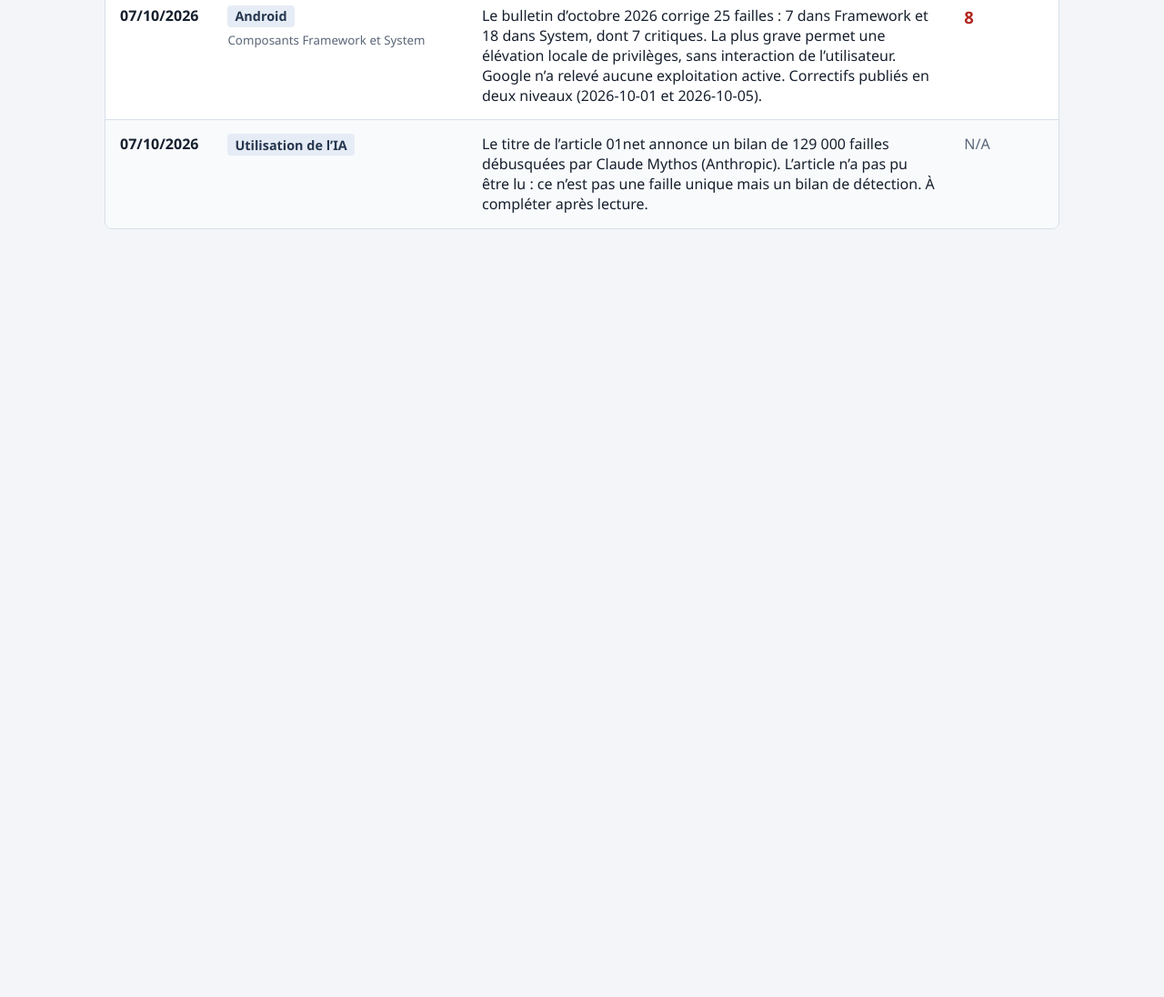
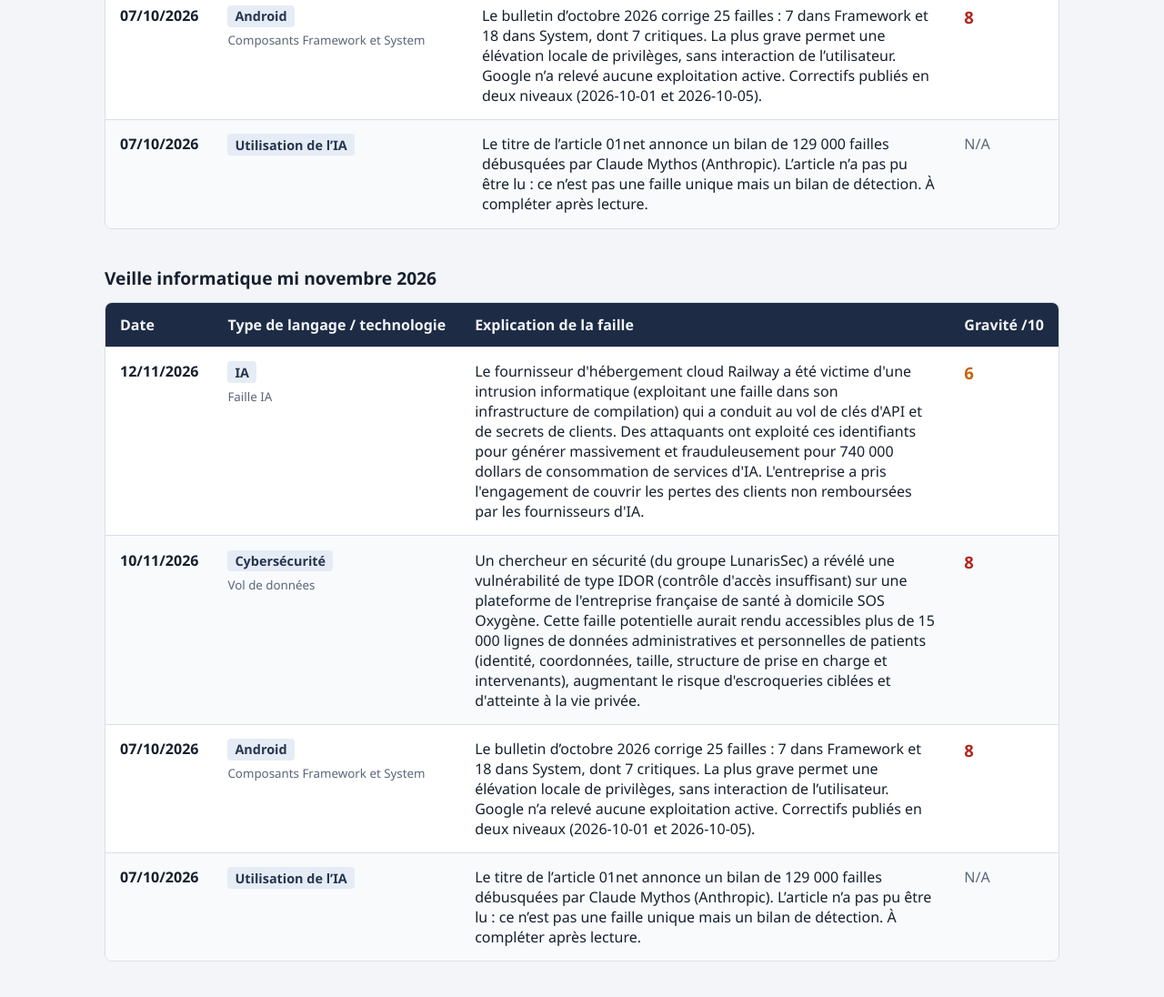
Before and after one commit to Axel-85/Portfolio, a plain HTML site: page veille.html in a window 1280 px wide. Shown: the part 1279-2375 px from the top of the page at 91% size. Before the commit the page ends 1579 px from the top, so only its background shows below. Drawn offline with Linux system fonts and the light colour scheme.

Commit message:
Add cybersecurity incidents section to veille.html
Added a new section detailing cybersecurity incidents and vulnerabilities from mid-November 2026.

```diff
--- a/veille.html
+++ b/veille.html
@@ -210,6 +210,45 @@ h2 { font-size: 1.2rem; margin: 0 0 .75rem; }
       </tbody>
     </table>
   </div>
+  <h2>Veille informatique mi novembre 2026</h2>
+  <div class="wrap" tabindex="0" role="region" aria-label="Tableau de veille 2">
+    <table>
+      <thead>
+        <tr>
+          <th scope="col">Date</th>
+          <th scope="col">Type de langage / technologie</th>
+          <th scope="col">Explication de la faille</th>
+          <th scope="col">Gravité /10</th>
+        </tr>
+      </thead>
+      <tbody>
+        <tr>
+          <th scope="row">12/11/2026</th>
+          <td><span class="tag">IA</span><small>Faille IA</small></td>
+          <td>Le fournisseur d'hébergement cloud Railway a été victime d'une intrusion informatique (exploitant une faille dans son infrastructure de compilation) qui a conduit au vol de clés d'API et de secrets de clients. Des attaquants ont exploité ces identifiants pour générer massivement et frauduleusement pour 740 000 dollars de consommation de services d'IA. L'entreprise a pris l'engagement de couvrir les pertes des clients non remboursées par les fournisseurs d'IA.</td>
+          <td class="score high">6</td>
+        </tr>
+        <tr>
+          <th scope="row">10/11/2026</th>
+          <td><span class="tag">Cybersécurité</span><small>Vol de données</small></td>
+          <td>Un chercheur en sécurité (du groupe LunarisSec) a révélé une vulnérabilité de type IDOR (contrôle d'accès insuffisant) sur une plateforme de l'entreprise française de santé à domicile SOS Oxygène. Cette faille potentielle aurait rendu accessibles plus de 15 000 lignes de données administratives et personnelles de patients (identité, coordonnées, taille, structure de prise en charge et intervenants), augmentant le risque d'escroqueries ciblées et d'atteinte à la vie privée.</td>
+          <td class="score crit">8</td>
+        </tr>
+        <tr>
+          <th scope="row">07/10/2026</th>
+          <td><span class="tag">Android</span><small>Composants Framework et System</small></td>
+          <td>Le bulletin d’octobre 2026 corrige 25 failles : 7 dans Framework et 18 dans System, dont 7 critiques. La plus grave permet une élévation locale de privilèges, sans interaction de l’utilisateur. Google n’a relevé aucune exploitation active. Correctifs publiés en deux niveaux (2026-10-01 et 2026-10-05).</td>
+          <td class="score crit">8</td>
+        </tr>
+        <tr>
+          <th scope="row">07/10/2026</th>
+          <td><span class="tag">Utilisation de l’IA</span></td>
+          <td>Le titre de l’article 01net annonce un bilan de 129 000 failles débusquées par Claude Mythos (Anthropic). L’article n’a pas pu être lu : ce n’est pas une faille unique mais un bilan de détection. À compléter après lecture.</td>
+          <td class="score na">N/A</td>
+        </tr>
+      </tbody>
+    </table>
+  </div>
 </main>
 
 </body></html>
```
